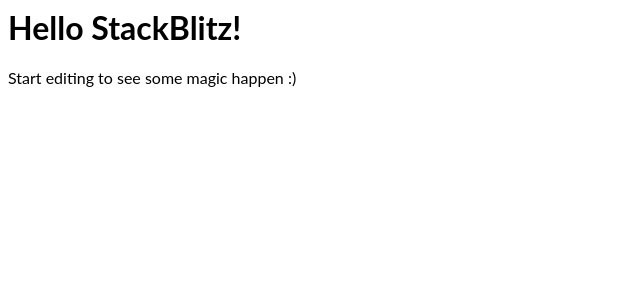
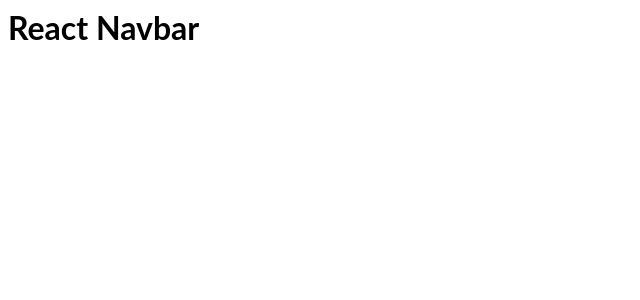
Before and after one commit to alexdrid/react-navbar, a React (Create React App) app: page / in a window 1280 px wide. Shown: the top 300 px of the page, without its empty margins (0-640 px from the left). Built offline with nearby package versions, Linux system fonts and the light colour scheme.

Commit message:
1 file modified

```diff
--- a/src/App.js
+++ b/src/App.js
@@ -4,8 +4,7 @@
 export default function App() {
   return (
     <div>
-      <h1>Hello StackBlitz!</h1>
-      <p>Start editing to see some magic happen :)</p>
+      <h1>React Navbar</h1>
     </div>
   );
 }
```
